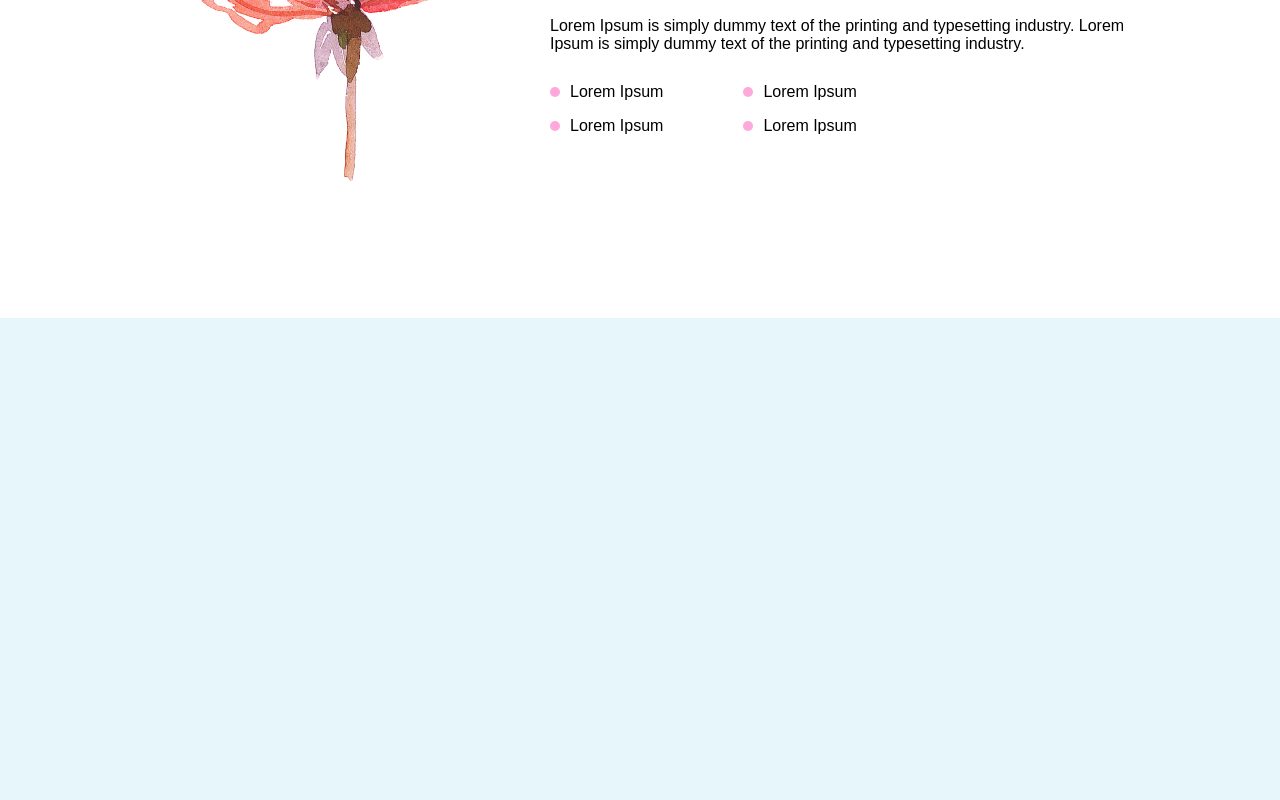
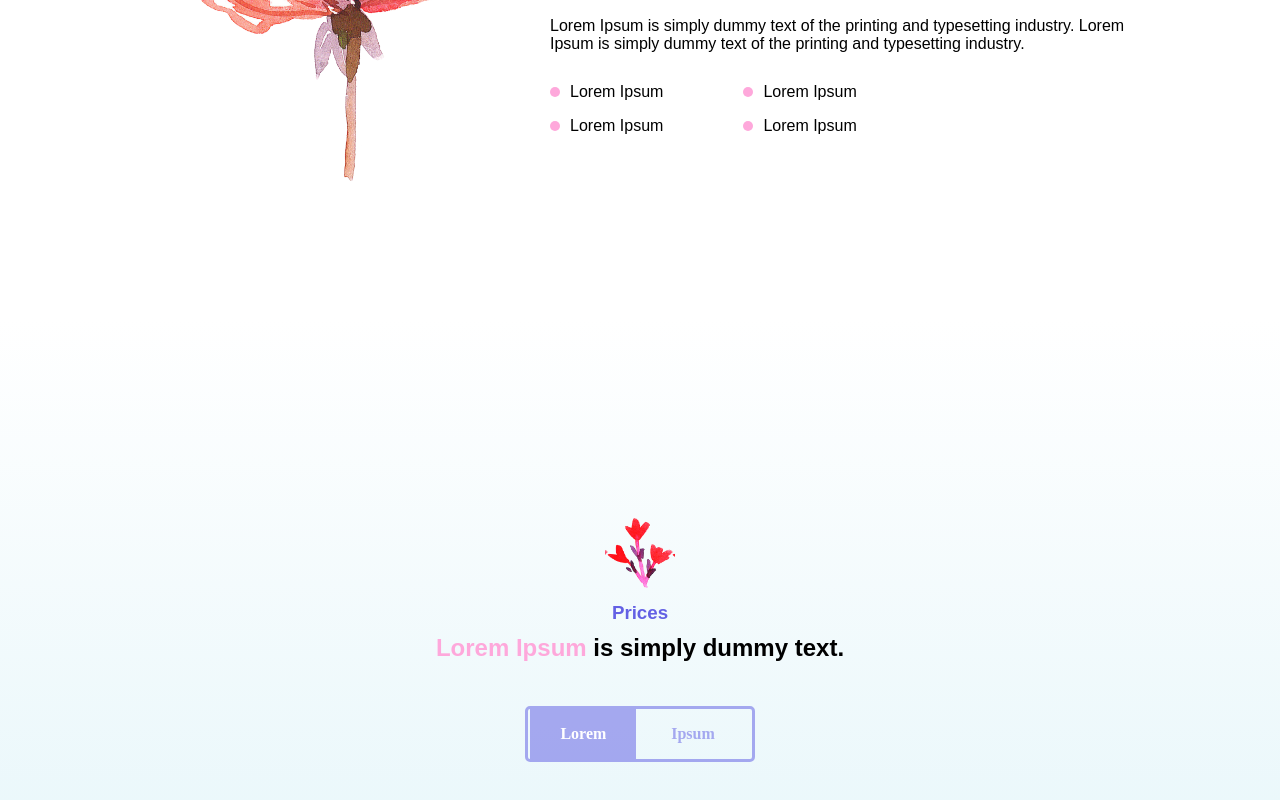
Before and after one commit to RaquelDFS/WS_React, a React (Create React App) app in the folder my-app/: page / in a window 1280 px wide. Shown: the part 2692-3492 px from the top of the page. Before the commit the page ends 3010 px from the top, so only its background shows below. Built offline with nearby package versions, Linux system fonts and the light colour scheme.

Commit message:
swtch done

```diff
--- a/my-app/src/App.js
+++ b/my-app/src/App.js
@@ -4,6 +4,7 @@ import NavBarSection from "./PortifolioContainer/Nav_bar";
 import AboutUs from "./PortifolioContainer/AboutUs/AboutUs";
 import Wwd from "./PortifolioContainer/WhatWeDo/Wwd";
 import Wu from "./PortifolioContainer/WhyUs/Wu";
+import Price from "./PortifolioContainer/Price/Price";
 
 function App() {
   return (
@@ -13,6 +14,8 @@ function App() {
       <AboutUs/>
       <Wwd/>
       <Wu/>
+      <Price/>
+
     </div>
   );
 };
--- a/my-app/src/PortifolioContainer/Nav_bar/index.js
+++ b/my-app/src/PortifolioContainer/Nav_bar/index.js
@@ -21,7 +21,7 @@ const NavBarSection = () => {
                     <a href="#whyusid"> Why Us</a>
                 </li>
                 <li className='Nlink'>
-                    <a href="#"> Prices</a>
+                    <a href="#prices"> Prices</a>
                 </li>
                 <li className='Nlink'>
                     <a href="#"> Testimonial</a>
--- /dev/null
+++ b/my-app/src/PortifolioContainer/Price/Price.css
@@ -0,0 +1,62 @@
+.conteiner-price{
+    display: flex;
+    flex-direction: column;
+    justify-content: center;
+    align-items: center;
+    text-align: center;
+    height: 10%;
+    min-height: fit-content;
+    padding-top: 200px;
+    background-image: linear-gradient(white,rgba(230, 246, 250, 1) );
+}
+    #group {
+            position: relative;
+            border: 3px solid rgba(99, 96, 228, 0.53);
+            background-color: rgba(255, 255, 255, 0);
+            border-radius: 5px;
+            margin-bottom: 10rem;
+            width: 230px;
+        }
+        .stch-container{
+            margin-top: -40px;
+        }
+
+        .switch {
+            display: flex;
+            justify-content: space-around;
+            line-height: 50px;
+            position: relative;
+            border: none;
+            font-family: 'poppins';
+            font-weight: bold;
+            color: rgb(255, 255, 255);
+            height: 50px;
+        }
+
+
+
+        .switch input {
+            position: absolute;
+            opacity: 0;
+        }
+
+
+        .switch label {
+            position: relative;
+            z-index: 2;
+            float: left;
+            text-align: center;
+            color: rgba(99, 96, 228, 0.53);
+            cursor: pointer;
+            transition: all .3s ease-out;
+            padding: 0 30px;
+        }
+
+        .switch input:checked + label {
+            color: #ffffff;
+            background-color: rgba(99, 96, 228, 0.53);
+        }
+
+        .switch input:focus + label {
+            outline: none;
+        }
--- /dev/null
+++ b/my-app/src/PortifolioContainer/Price/Price.js
@@ -0,0 +1,33 @@
+import React from 'react';
+import './Price.css'
+const Price = () => {
+  return <article className='conteiner-price'>
+             <div className="wwd-principal">
+        <div className="colz middle-colz" />
+        <h3 className="subtitle" id="prices">Prices</h3>
+        <h1>
+          {" "}
+           <em className="pink-Lorem">Lorem Ipsum</em> is simply dummy text.
+        </h1>
+        <span className="AboutUs-role-tagline">
+        </span>
+      </div>
+      <div class="stch-container">
+  <div id="group">
+    <fieldset class="switch">
+
+      <input id="yes" name="view" type="radio" checked/>
+      <label for="yes">Lorem</label>
+
+      <input id="no" name="view" type="radio"/>
+      <label for="no">Ipsum</label>
+
+      <span class="switch-button"></span>
+    </fieldset>
+  </div>
+</div>
+
+  </article>;
+};
+
+export default Price;
```
